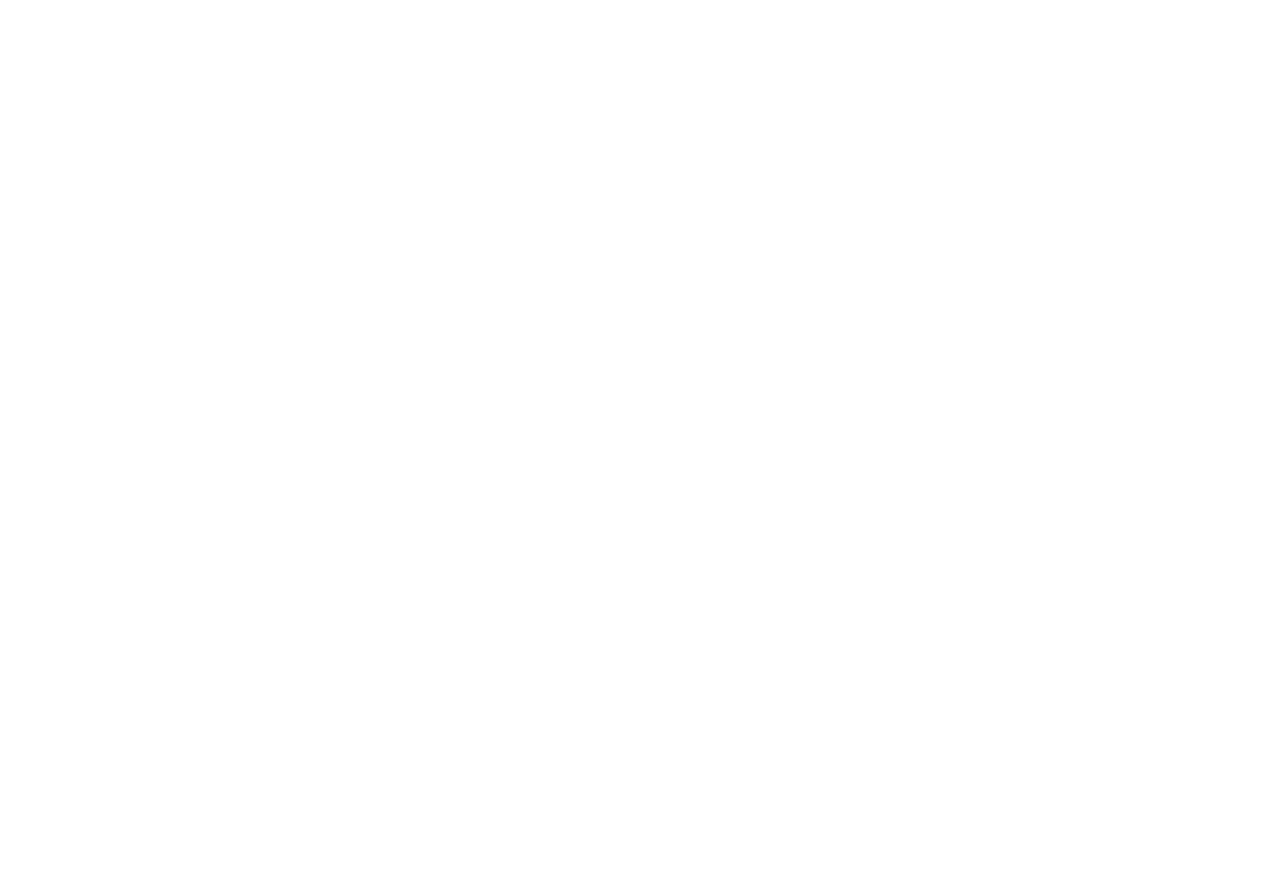
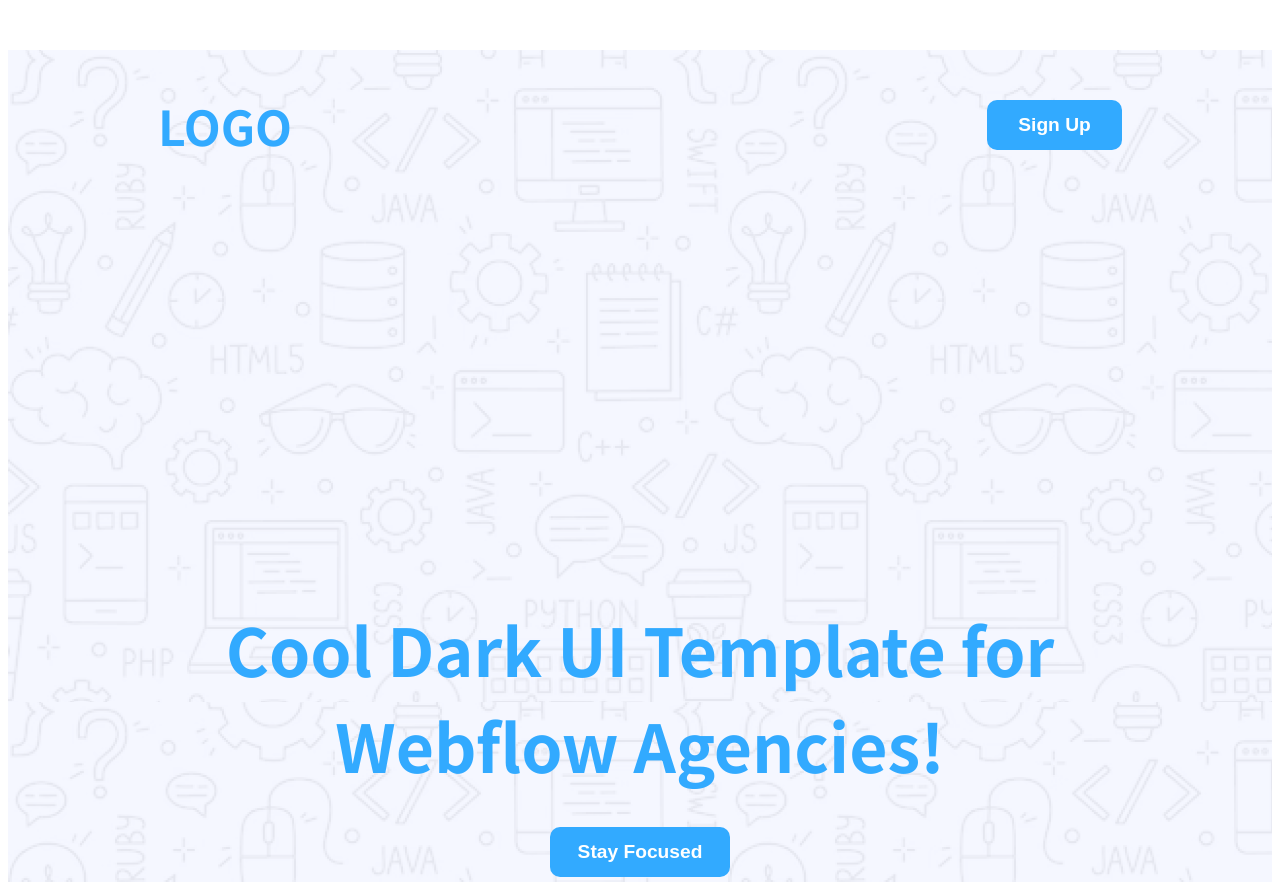
Before and after one commit to Md-Abu-Talha/First-Assignment, a plain HTML site: page index.html in a window 1280 px wide. Shown: the top 882 px of the page. Before the commit the page ends 800 px from the top, so only its background shows below. Drawn offline with Linux system fonts and the light colour scheme.

Commit message:
Hero section completed

```diff
--- a/Styles/Style.css
+++ b/Styles/Style.css
@@ -0,0 +1,83 @@
+/* *{
+    padding: 0;
+    margin: 0;
+} */
+.noto-sans-jp-font {
+  font-family: "Noto Sans JP", sans-serif;
+  font-optical-sizing: auto;
+  font-style: normal;
+}
+
+header {
+    background-image: url(../Assets/Hero-bg.png);
+    height: 1390px;
+}
+
+nav {
+    display: flex;
+    justify-content: space-between;
+    margin:50px 150px;
+}
+
+ul {
+    display: flex;
+    justify-content: center;
+    align-items: center;
+}
+
+ul li {
+    list-style: none;
+}
+
+ul li a{
+    text-decoration: none;
+}
+
+.nav-logo {
+    font-size: 3em;
+    font-weight: bold;
+}
+
+.btn {
+    background-color: #32AAFF;
+    color: white;
+    border-radius: 10px;
+    border: none;
+    font-weight: bolder;
+    font-size: 1.2em;
+}
+
+.sign-up-btn {
+    height: 50px;
+    width: 135px;
+}
+
+.focused-btn {
+    height: 50px;
+    width: 180px;
+}
+
+.template-btn {
+    text-align: center;
+    margin-top: 35px;
+}
+
+.btn:hover {
+    background-color: aqua;
+    cursor: pointer;
+}
+
+.template {
+    font-size: 66px;
+    display: flex;
+    justify-content: center;
+    align-items: center;
+    text-align: center;
+    margin-top: 400px;
+    font-weight: bold;
+}
+
+
+body {
+    color: #32AAFF;
+}
--- a/index.html
+++ b/index.html
@@ -4,10 +4,27 @@
     <meta charset="UTF-8">
     <meta name="viewport" content="width=device-width, initial-scale=1.0">
     <title>First Assignment</title>
+    <link rel="preconnect" href="https://fonts.googleapis.com">
+    <link rel="preconnect" href="https://fonts.gstatic.com" crossorigin>
+    <link href="https://fonts.googleapis.com/css2?family=Noto+Sans+JP:wght@100..900&display=swap" rel="stylesheet">
+    <link rel="stylesheet" href="Styles/Style.css">
 </head>
-<body>
+<body class="noto-sans-jp-font">
     <header>
+        <nav>
+            <h1 class="nav-logo">LOGO</h1>
+            <ul>
+                <li><a href=""><button class="btn sign-up-btn">Sign Up</button></a></li>
+            </ul>
+        </nav>
 
+        <div class="template">
+            <b><div>Cool Dark UI Template for</div>
+            <div> Webflow Agencies!</div></b>
+        </div>
+        <div class="template-btn">
+            <a href=""><button class="btn focused-btn">Stay Focused</button></a>
+        </div>
     </header>
 
     <main>
```
Also changed, not shown: Assets/Hero-bg.png (added), Assets/avatar.png (added), Assets/icon-star.png (added), Assets/wc-big.png (added), Assets/wc-mini.png (added), ui/action.png (added), ui/banner.png (added), ui/footer.png (added), ui/newsletter.png (added), ui/productive_user.png (added), ui/review.png (added).
